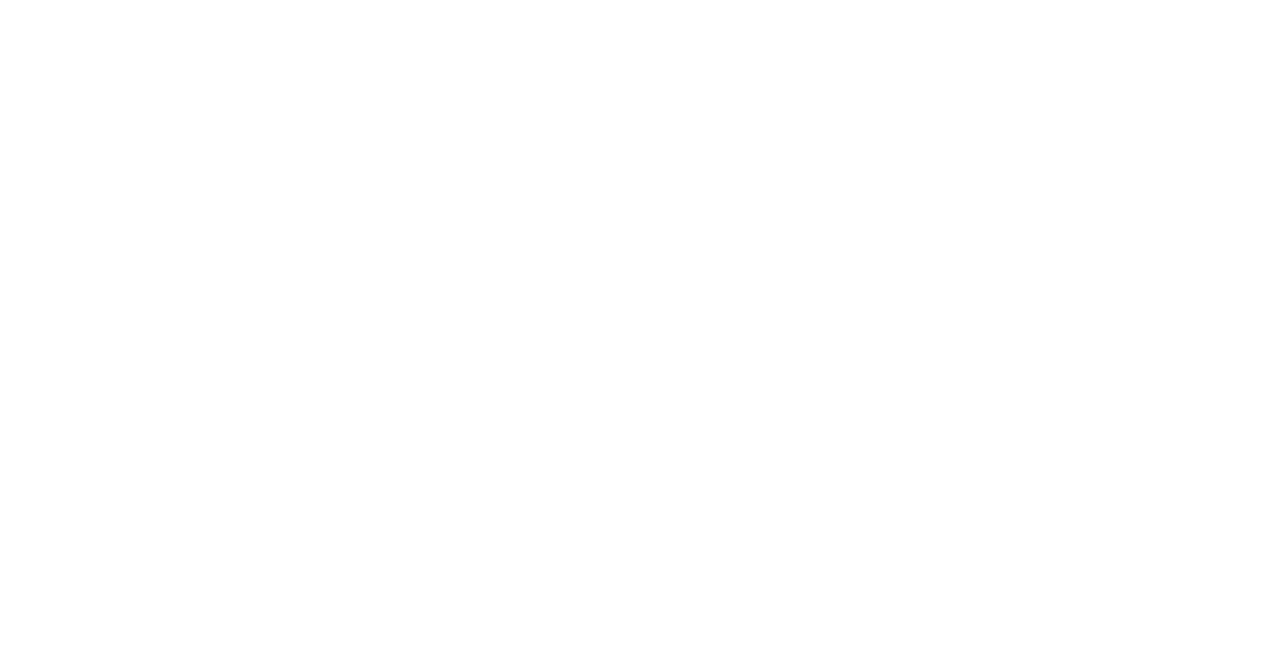
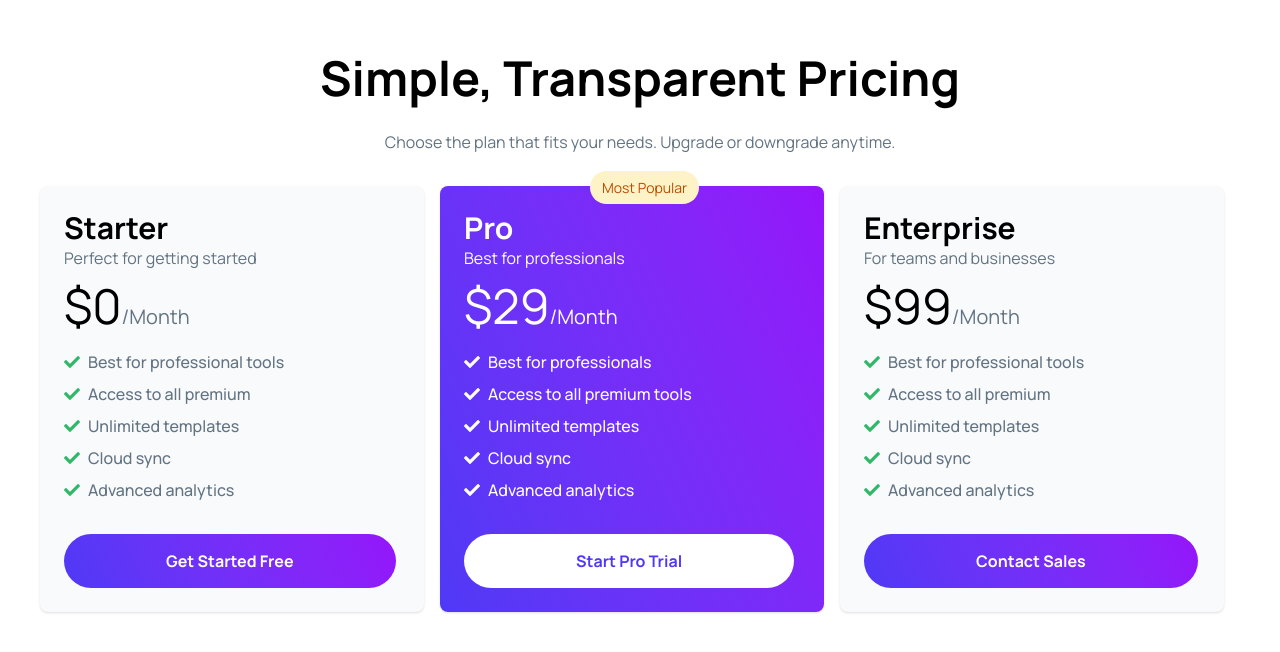
Before and after one commit to Sun4n/Digital-Tool, a React (Vite) app: page / in a window 1280 px wide. Shown: the part 3554-4206 px from the top of the page. Before the commit the page ends 3476 px from the top, so only its background shows below. Built offline with nearby package versions, Linux system fonts and the light colour scheme.

Commit message:
build pricing section

```diff
--- a/src/App.jsx
+++ b/src/App.jsx
@@ -6,6 +6,7 @@
 import Premium from './Component/Premium/Premium'
 import Rating from './Component/Rating/Rating'
 import Step from './Component/Steps/Step'
+import Pricing from './Component/Pricing/Pricing'
 
 function App() {
   const product = async()=>{
@@ -26,6 +27,7 @@
 
       </Suspense>
       <Step></Step>
+      <Pricing></Pricing>
     </>
   )
 }
--- /dev/null
+++ b/src/Component/Pricing/Pricing.jsx
@@ -0,0 +1,78 @@
+import React from 'react';
+import { FaCheck } from 'react-icons/fa';
+
+const Pricing = () => {
+    return (
+        <div className='max-w-[1200px] mx-auto  py-[120px]'>
+            <h2 className='font-bold text-black text-[48px] text-center'>Simple, Transparent Pricing</h2>
+            <p className='text-[1rem] py-4 text-[#627382] text-center'>Choose the plan that fits your needs. Upgrade or downgrade anytime.</p>
+            <div className='grid grid-cols-3 mt-4'>
+                <div className="card w-96  bg-[#F9FAFC] text-white shadow-sm">
+                    <div className="card-body rounded-[16px] relative">
+
+
+                        <div className="">
+                            <h2 className="text-3xl font-bold text-black">Starter</h2>
+                            <p className='text-[1rem] text-[#627382]'>Perfect for getting started</p>
+                            <span className="text-[48px] text-black">$0<span className='text-[20px] py-[24px] text-[#627382]'>/Month</span></span>
+                        </div>
+                        <ul className='space-y-2 text-[1rem] font-medium'>
+                            <li className='flex items-center gap-2 text-[#30B868]'><FaCheck /> <p className='text-[#627382]'> Best for professional tools</p> </li>
+                            <li className='flex items-center gap-2 text-[#30B868]'><FaCheck /> <p className='text-[#627382]'>Access to all premium</p></li>
+                            <li className='flex items-center gap-2 text-[#30B868]'><FaCheck /> <p className='text-[#627382]'>Unlimited templates</p> </li>
+                            <li className='flex items-center gap-2 text-[#30B868]'><FaCheck /> <p className='text-[#627382]'>Cloud sync</p> </li>
+                            <li className='flex items-center gap-2 text-[#30B868]'><FaCheck /> <p className='text-[#627382]'>Advanced analytics</p> </li>
+                        </ul>
+                        <div className="mt-6">
+                            <button className="rounded-[100px] px-[102px] py-[15px] text-[1rem] font-bold bg-linear-65 from-[#4F39F6] to-[#9514FA] text-white">Get Started Free</button>
+                        </div>
+                    </div>
+                </div>
+                <div className="card w-96  bg-linear-65 from-[#4F39F6] to-[#9514FA] text-white shadow-sm">
+                    <div className="card-body rounded-[16px] relative">
+                        <span className="bg-[#FEF3C6] text-[#BB4D00] px-[12px] py-[6px] rounded-[1000px] absolute top-[-15px] left-[150px]">Most Popular</span>
+
+                        <div className="">
+                            <h2 className="text-3xl font-bold">Pro</h2>
+                            <p className='text-[1rem]'>Best for professionals</p>
+                            <span className="text-[48px]">$29<span className='text-[20px] py-[24px]'>/Month</span></span>
+                        </div>
+                        <ul className='space-y-2 text-[1rem] font-medium'>
+                            <li className='flex items-center gap-2'><FaCheck /> Best for professionals</li>
+                            <li className='flex items-center gap-2'><FaCheck /> Access to all premium tools</li>
+                            <li className='flex items-center gap-2'><FaCheck /> Unlimited templates</li>
+                            <li className='flex items-center gap-2'><FaCheck /> Cloud sync</li>
+                            <li className='flex items-center gap-2'><FaCheck /> Advanced analytics</li>
+                        </ul>
+                        <div className="mt-6">
+                            <button className="rounded-[100px] px-[112px] py-[15px] text-[1rem] font-bold bg-white text-[#4F39F6]">Start Pro Trial</button>
+                        </div>
+                    </div>
+                </div>
+                 <div className="card w-96  bg-[#F9FAFC] text-white shadow-sm">
+                    <div className="card-body rounded-[16px] relative">
+
+
+                        <div className="">
+                            <h2 className="text-3xl font-bold text-black">Enterprise</h2>
+                            <p className='text-[1rem] text-[#627382]'>For teams and businesses</p>
+                            <span className="text-[48px] text-black">$99<span className='text-[20px] py-[24px] text-[#627382]'>/Month</span></span>
+                        </div>
+                        <ul className='space-y-2 text-[1rem] font-medium'>
+                            <li className='flex items-center gap-2 text-[#30B868]'><FaCheck /> <p className='text-[#627382]'> Best for professional tools</p> </li>
+                            <li className='flex items-center gap-2 text-[#30B868]'><FaCheck /> <p className='text-[#627382]'>Access to all premium</p></li>
+                            <li className='flex items-center gap-2 text-[#30B868]'><FaCheck /> <p className='text-[#627382]'>Unlimited templates</p> </li>
+                            <li className='flex items-center gap-2 text-[#30B868]'><FaCheck /> <p className='text-[#627382]'>Cloud sync</p> </li>
+                            <li className='flex items-center gap-2 text-[#30B868]'><FaCheck /> <p className='text-[#627382]'>Advanced analytics</p> </li>
+                        </ul>
+                        <div className="mt-6">
+                            <button className="rounded-[100px] px-[112px] py-[15px] text-[1rem] font-bold bg-linear-65 from-[#4F39F6] to-[#9514FA] text-white">Contact Sales</button>
+                        </div>
+                    </div>
+                </div>
+            </div>
+        </div>
+    );
+};
+
+export default Pricing;
```
